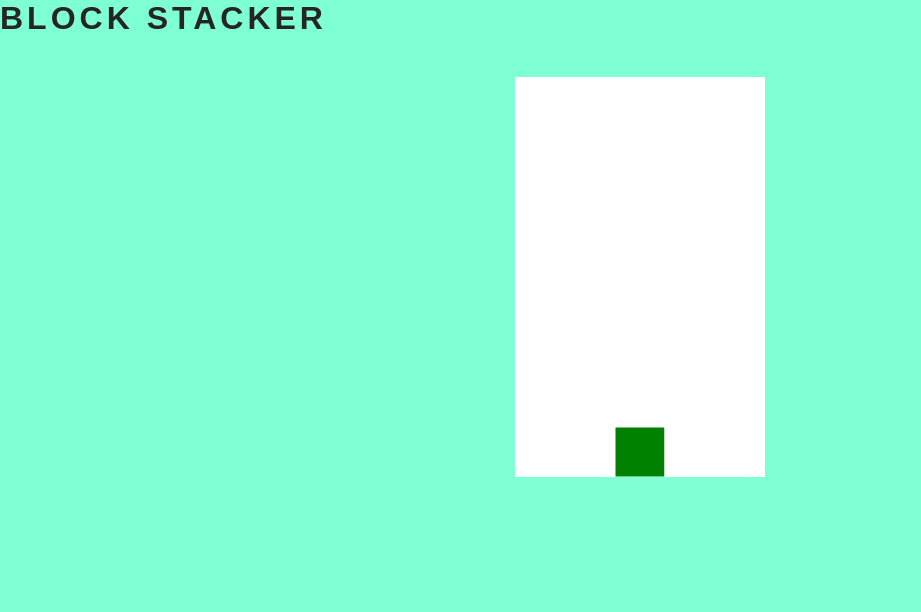
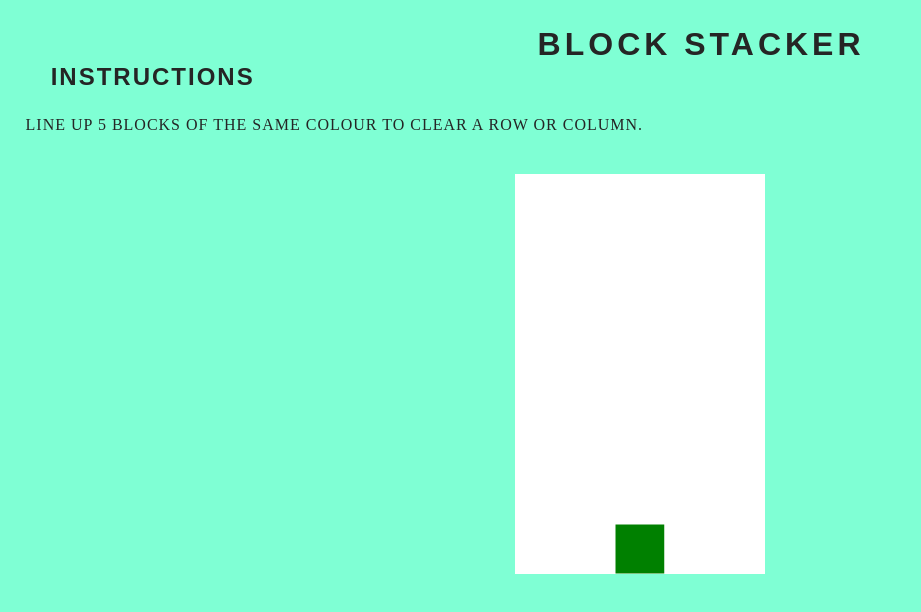
Before and after one commit to Gwgjnr/ms-2, a plain HTML site: page index.html in a window 1280 px wide. Shown: the whole page, without its empty margins (0-921 px from the left). Drawn offline with Linux system fonts and the light colour scheme.

Commit message:
added instructions section and initial styling

```diff
--- a/assets/css/style.css
+++ b/assets/css/style.css
@@ -12,5 +12,22 @@ h1 {
     text-transform: uppercase;
     letter-spacing: 4px;
     color: #252525;
-    margin:0 auto;
+    margin-left: 42%;
+    margin-top: 2%;
 }
+
+h2 {
+    font-family: Oswald, sans-serif;
+    text-transform: uppercase;
+    letter-spacing: 2px;
+    color: #252525;
+    margin-left: 2%;
+    margin-bottom: 2%;
+}
+
+#instructions {
+    text-transform: uppercase;
+    letter-spacing: 1px;
+    color: #252525;
+    margin-left: 2%;
+}
--- a/index.html
+++ b/index.html
@@ -19,7 +19,10 @@
         <h1>block stacker</h1>
     </header>
     <div>
-
+        <section id ="instructions">
+            <h2>Instructions</h2>
+            <p>line up 5 blocks of the same colour to clear a row or column.</p>
+        </section>
     </div>
     <canvas id="game" width="250" height="400">
         A game designed with Javascript.
```
